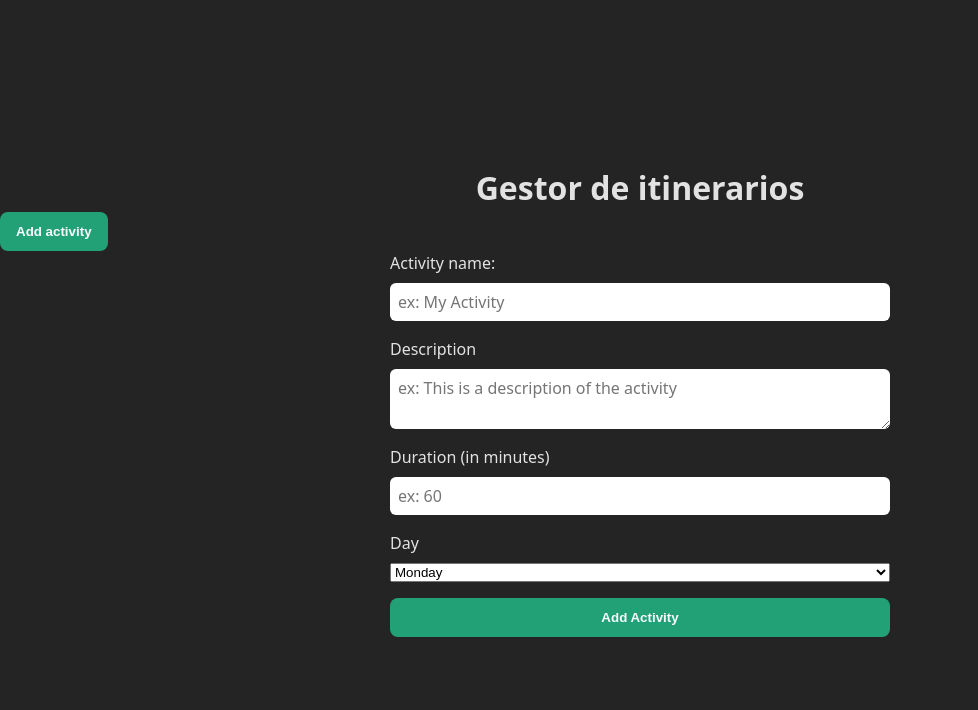
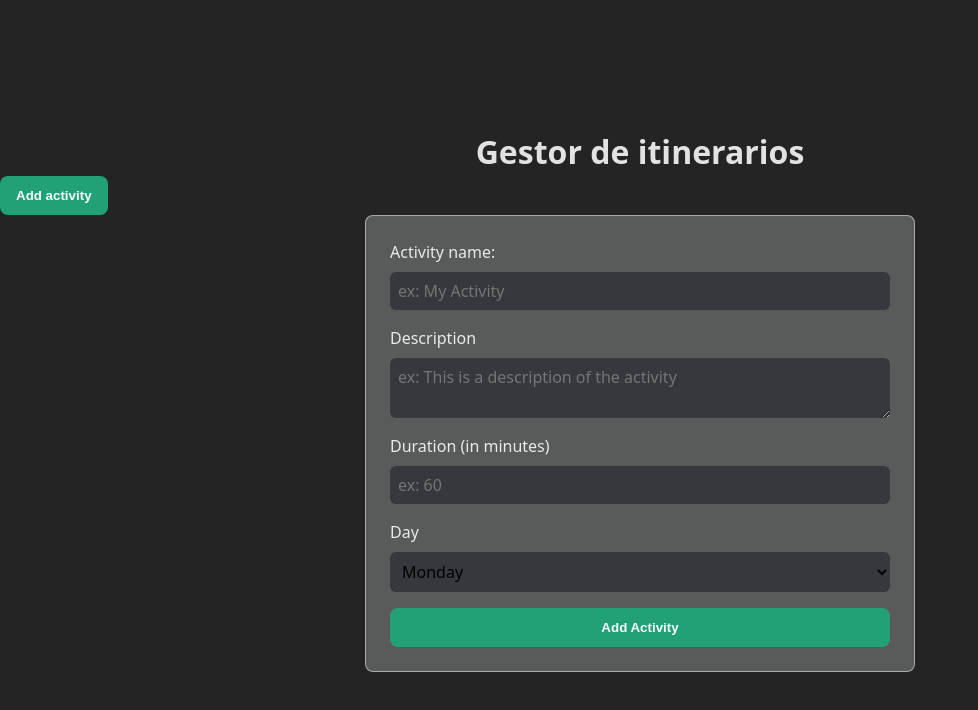
Before and after one commit to ErickBGomez/prueba-tecnica, a React (Vite) app in the folder prueba-tecnica/: page / in a window 1280 px wide. Shown: the top 710 px of the page, without its empty margins (0-978 px from the left). Built offline with nearby package versions, Linux system fonts and the light colour scheme.

Commit message:
Style add activity form section

```diff
--- a/prueba-tecnica/src/components/AddActivityForm/AddActivityForm.module.scss
+++ b/prueba-tecnica/src/components/AddActivityForm/AddActivityForm.module.scss
@@ -1,6 +1,12 @@
+@use "../../styles/_colors.scss";
+
 .addActivity {
   width: 100%;
   max-width: 500px;
+  background-color: colors.$white-25;
+  padding: 24px;
+  border-radius: 8px;
+  border: 1px solid colors.$white-50;
 
   .form {
     width: 100%;
--- a/prueba-tecnica/src/index.scss
+++ b/prueba-tecnica/src/index.scss
@@ -46,10 +46,12 @@ button {
 }
 
 input,
-textarea {
+textarea,
+select {
   font-family: inherit;
   font-size: inherit;
   padding: 8px;
   border-radius: 6px;
   border: none;
+  background-color: colors.$black-75;
 }
--- a/prueba-tecnica/src/styles/_colors.scss
+++ b/prueba-tecnica/src/styles/_colors.scss
@@ -1,2 +1,9 @@
 $primary: #22a177;
 $white: #f7fafc;
+$white-75: rgba(247, 250, 252, 0.75);
+$white-50: rgba(247, 250, 252, 0.5);
+$white-25: rgba(247, 250, 252, 0.25);
+$black: #2c2c33;
+$black-75: rgba(44, 44, 51, 0.75);
+$black-50: rgba(44, 44, 51, 0.5);
+$black-25: rgba(44, 44, 51, 0.25);
```
